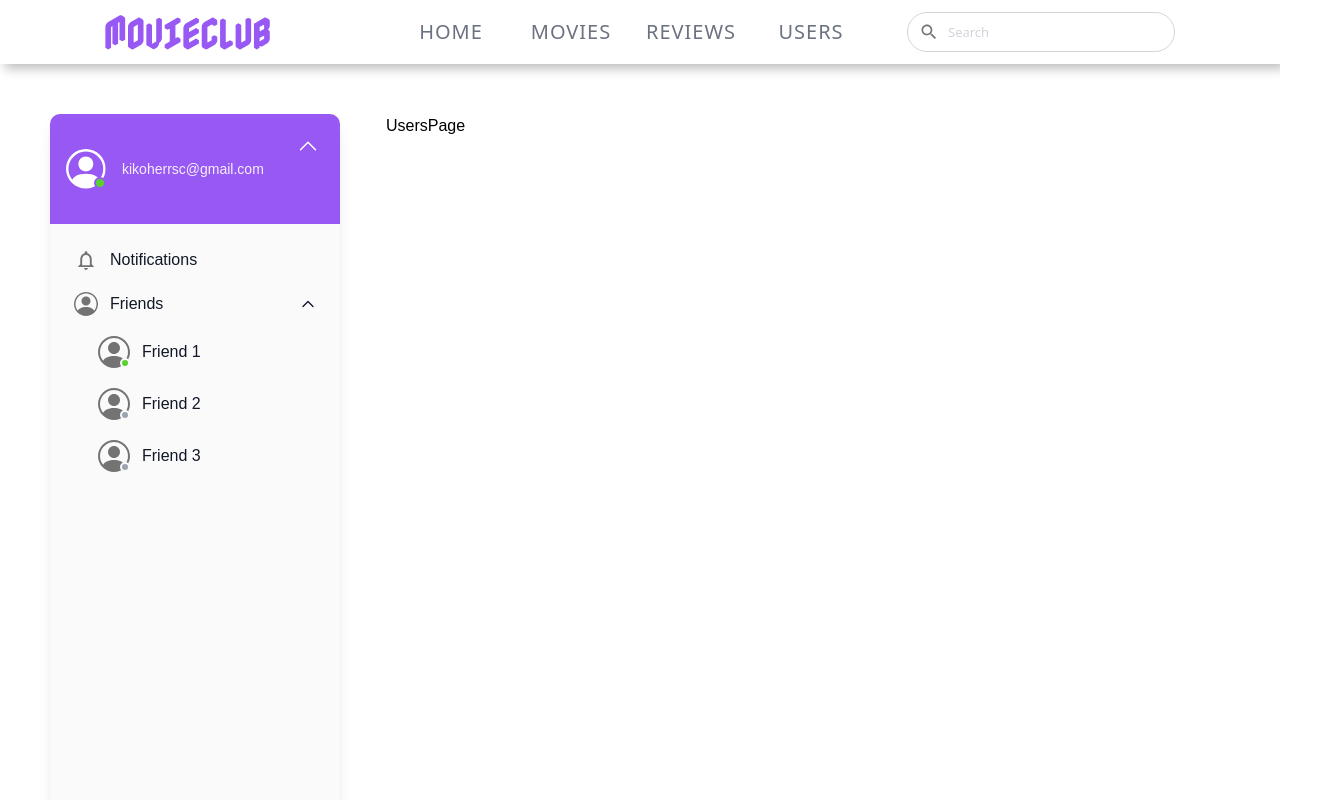
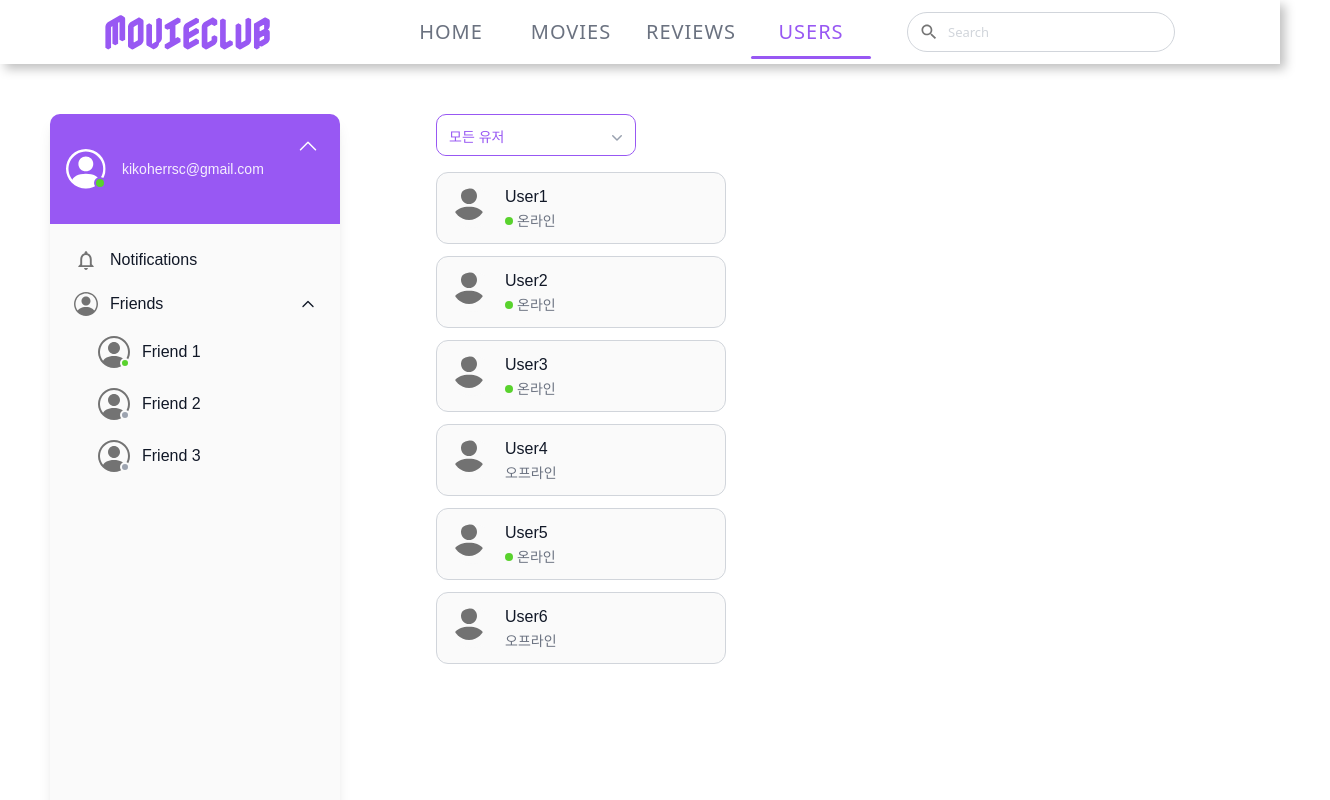
Before and after one commit to peachPetal/FE7_project_movieclub, a React (Vite) app: page /users in a window 1280 px wide. Shown: the top 800 px of the page, 1330 px wide, since content can reach past the window. Built offline with nearby package versions, Linux system fonts and the light colour scheme; a web font is replaced by a local one.

Commit message:
✨ feat: 유저 페이지 첫 화면 구현 1차 완료

```diff
--- a/src/components/Header.tsx
+++ b/src/components/Header.tsx
@@ -10,7 +10,7 @@ export default function Header() {
     { id: 1, name: "HOME", path: "/" },
     { id: 2, name: "MOVIES", path: "/movies" },
     { id: 3, name: "REVIEWS", path: "/reviews" },
-    { id: 4, name: "USERS", path: "/error" },
+    { id: 4, name: "USERS", path: "/users" },
   ];
 
   // 라우팅 구현(이동, 현재 위치 반환)
@@ -65,15 +65,13 @@ export default function Header() {
   }, [location.pathname]);
 
   return (
-    <header className="w-full h-[8vh] bg-[var(--color-background-main)]   shadow-[5px_5px_10px_0_rgba(0,0,0,0.25)]
-  dark:shadow-[5px_5px_10px_0_rgba(255,255,255,0.1)] font-sans flex items-center justify-between px-[105px] relative">
+    <header
+      className="w-full h-[8vh] bg-[var(--color-background-main)]   shadow-[5px_5px_10px_0_rgba(0,0,0,0.25)]
+  dark:shadow-[5px_5px_10px_0_rgba(255,255,255,0.1)] font-sans flex items-center justify-between px-[105px] relative"
+    >
       <div className="flex items-center space-x-[121px]">
         <button onClick={() => navigate("/")} className="flex-shrink-0">
-          <img
-            src={logo}
-            alt="MOVIECLUB Logo"
-            className="w-[165px] h-[48px]"
-          />
+          <img src={logo} alt="MOVIECLUB Logo" className="w-[165px] h-[48px]" />
         </button>
 
         <nav className="relative">
@@ -136,8 +134,8 @@ export default function Header() {
                          flex items-center justify-center shadow-lg"
             >
               <p className="text-white text-[10px] font-normal font-pretendard">
-                사용자를 찾으려면{" "}
-                <span className="font-semibold">@아이디</span>를 입력해 보세요
+                사용자를 찾으려면 <span className="font-semibold">@아이디</span>
+                를 입력해 보세요
               </p>
             </div>
           </div>
--- a/src/components/common/buttons/FilterDropdown.tsx
+++ b/src/components/common/buttons/FilterDropdown.tsx
@@ -21,7 +21,7 @@ export default function FilterDropdown({ type }: { type: FilterType }) {
         { value: "인기순" },
       ]);
     } else if (type === "Users") {
-      setOptions([{ value: "전체" }, { value: "친구" }]);
+      setOptions([{ value: "모든 유저" }, { value: "친구" }]);
     } else if (type === "MyPosts") {
       setOptions([{ value: "리뷰" }, { value: "댓글" }]);
     } else if (type === "Likes") {
--- /dev/null
+++ b/src/components/users/UserItem.tsx
@@ -0,0 +1,66 @@
+import type { AppUser } from "../../types/User";
+import profileIcon from "../../assets/person.svg";
+
+type Props = {
+  user: AppUser;
+  selected?: boolean;
+  onClick?: (user: AppUser) => void;
+  className?: string;
+};
+
+export default function UserItem({
+  user,
+  selected,
+  onClick,
+  className,
+}: Props) {
+  const { name, isOnline } = user;
+
+  return (
+    <button
+      type="button"
+      onClick={() => onClick?.(user)}
+      className={[
+        // 카드 베이스
+        "w-full flex items-center gap-3 rounded-xl border transition",
+        "px-4 py-3",
+        // 배경 및 테두리 색상
+        "bg-[var(--color-background-sub)] border-[var(--color-text-placeholder)]",
+        // 호버/포커스
+        "hover:border-[var(--color-text-light)] hover:shadow-sm focus:outline-none focus:ring-2 focus:ring-[var(--color-main-20)]",
+        // 선택 상태
+        selected
+          ? "border-[var(--color-main)] ring-2 ring-[var(--color-main-10)]"
+          : "",
+        // 다크 모드
+        "dark:bg-[var(--color-background-main)] dark:border-[var(--color-text-light)] dark:hover:border-[var(--color-text-sub)]",
+        className || "",
+      ].join(" ")}
+      aria-pressed={selected}
+    >
+      <div className="relative h-10 w-10 shrink-0 rounded-full bg-[var(--color-background-sub)] overflow-hidden">
+        <img
+          src={profileIcon}
+          alt=""
+          className="absolute inset-0 w-8 h-8 object-cover rounded-full"
+        />
+      </div>
+
+      <div className="min-w-0 text-left">
+        <p className="truncate font-medium text-[var(--color-text-main)]">
+          {name}
+        </p>
+        <p className="mt-0.5 flex items-center gap-1 text-sm text-[var(--color-text-sub)]">
+          {isOnline ? (
+            <>
+              <span className="inline-block h-2 w-2 rounded-full bg-[var(--color-alert-online)]" />
+              온라인
+            </>
+          ) : (
+            "오프라인"
+          )}
+        </p>
+      </div>
+    </button>
+  );
+}
--- a/src/pages/MoviesDetail.tsx
+++ b/src/pages/MoviesDetail.tsx
@@ -7,8 +7,8 @@ import { isDarkMode } from "../lib/theme";
 import ReviewsRendering from "../components/reviews/ReviewsRendering";
 import { useMovieStore } from "../stores/movieStore";
 import { useReviewStore } from "../stores/reviewStore";
-import TrailerBtn from "../components/common/buttons/TrailerBtn";
-import LikeBtn from "../components/common/buttons/LikeBtn";
+// import TrailerBtn from "../components/common/buttons/TrailerBtn";
+// import LikeBtn from "../components/common/buttons/LikeBtn";
 import heartIcon from "../assets/heart.svg";
 
 function MetaRow({
--- a/src/pages/UsersPage.tsx
+++ b/src/pages/UsersPage.tsx
@@ -1,5 +1,38 @@
+import { useState } from "react";
+import FilterDropdown from "../components/common/buttons/FilterDropdown";
+import UserItem from "../components/users/UserItem";
+import type { AppUser } from "../types/User";
+
 function UsersPage() {
-  return <div>UsersPage</div>;
+  // 실제 API 연동 전까지 임시 데이터
+  const [users] = useState<AppUser[]>([
+    { id: "1", name: "User1", isOnline: true },
+    { id: "2", name: "User2", isOnline: true },
+    { id: "3", name: "User3", isOnline: true },
+    { id: "4", name: "User4", isOnline: false },
+    { id: "5", name: "User5", isOnline: true },
+    { id: "6", name: "User6", isOnline: false },
+  ]);
+
+  const [selectedId, setSelectedId] = useState<string | null>(null);
+
+  return (
+    <div className="w-full h-full ml-[50px] flex flex-col gap-4">
+      <FilterDropdown type="Users" />
+
+      <ul className="max-w-lg space-y-3 w-[290px]">
+        {users.map((u) => (
+          <li key={u.id}>
+            <UserItem
+              user={u}
+              selected={u.id === selectedId}
+              onClick={(clicked) => setSelectedId(clicked.id)}
+            />
+          </li>
+        ))}
+      </ul>
+    </div>
+  );
 }
 
 export default UsersPage;
--- /dev/null
+++ b/src/types/User.d.ts
@@ -0,0 +1,7 @@
+export interface AppUser {
+  id: string;
+  name: string;
+  avatarUrl?: string;
+  isOnline?: boolean;
+  joinedAt?: string; // ISO date (옵션)
+}
```
